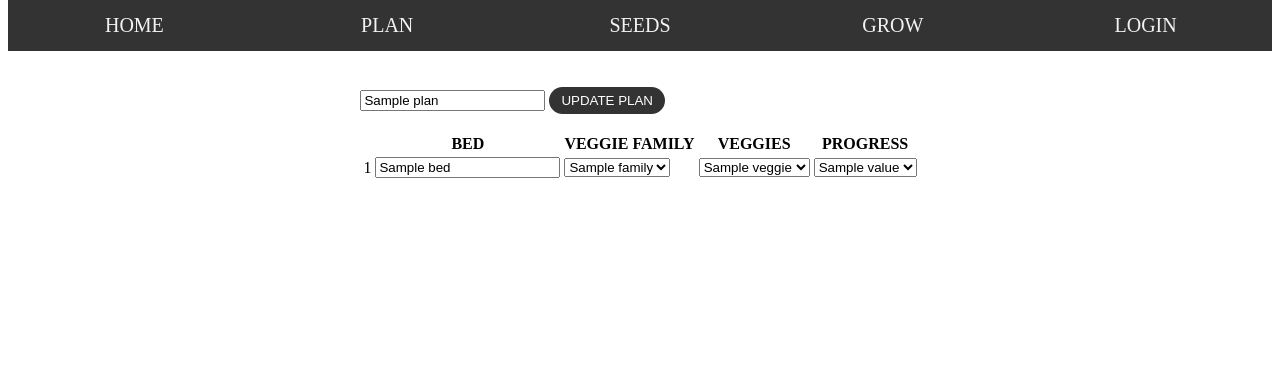
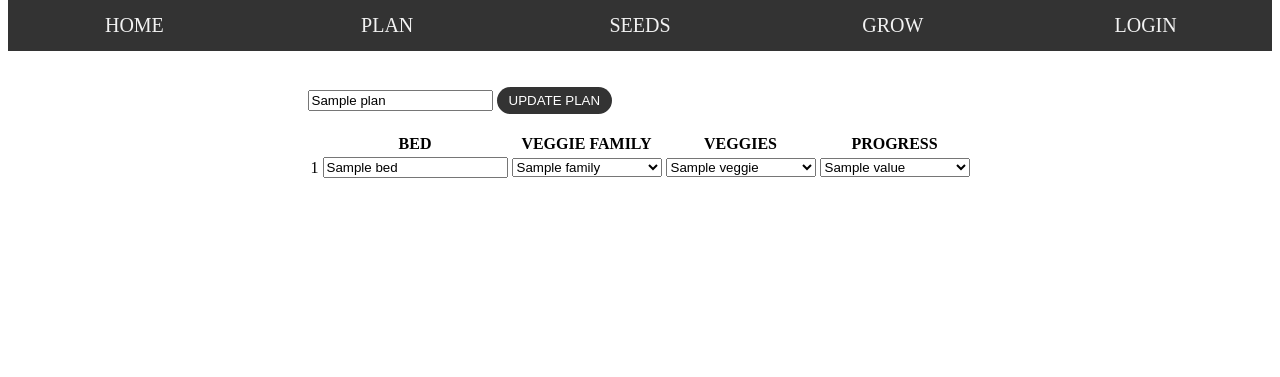
Before and after one commit to MartaKasprzyk/EasyVeggies, a Django app: template templates/plan_update.html in a window 1280 px wide. Shown: the part 132-509 px from the top of the page. Run offline with Django 5.2, Linux system fonts and the light colour scheme; the template is opened without the code that fills it: most values are stand-ins (such as "Sample title", 1, 10 or a date in 2020); some libraries are stand-ins or nearby versions.

Commit message:
fixed progress display in plan update view

```diff
--- a/GrowVeggies/views.py
+++ b/GrowVeggies/views.py
@@ -373,8 +373,9 @@ class PlanUpdateView(LoginRequiredMixin, View):
         veggie_beds = VeggieBed.objects.filter(plan_id=plan)
         families = VeggieFamily.objects.all().order_by('order')
         veggies = Veggie.objects.all().order_by('name')
+        progress = sorted(PROGRESS, key=lambda x: x[0])
         return render(request, "plan_update.html", {'plan': plan, 'veggie_beds': veggie_beds,
-                                                    'families': families, 'veggies': veggies})
+                                                    'families': families, 'veggies': veggies, 'progress': progress})
 
 
 
--- a/templates/plan_update.html
+++ b/templates/plan_update.html
@@ -19,14 +19,14 @@
                 <tr>
                     <td>{{ forloop.counter }}</td>
                     <td><input type="text" value="{{ veggie_bed.bed.name }}"></td>
-                    <td><select name="family" id="family" class="family">
+                    <td><select name="family" id="family" class="select-styling">
                         {% for family in families %}
                             <option value="{{ family.pk }}"
                                 {% if family == veggie_bed.veggie.family %} selected
                                 {% endif %}>{{ family.name }}</option>
                         {% endfor %}
                     </select></td>
-                    <td><select name="veggie" id="veggie" class="veggie">
+                    <td><select name="veggie" id="veggie" class="select-styling">
                         {% for veggie in veggies %}
                             <option family="{{ veggie.family.pk }}"
                                     value="{{ veggie.pk }}"
@@ -35,7 +35,7 @@
                         {% endfor %}
                     </select>
                     </td>
-                    <td><select name="progress">
+                    <td><select name="progress" class="select-styling">
                         {% for key, value in progress %}
                             <option value="{{ key }}"
                             {% if key == veggie_bed.progress %} selected
```
